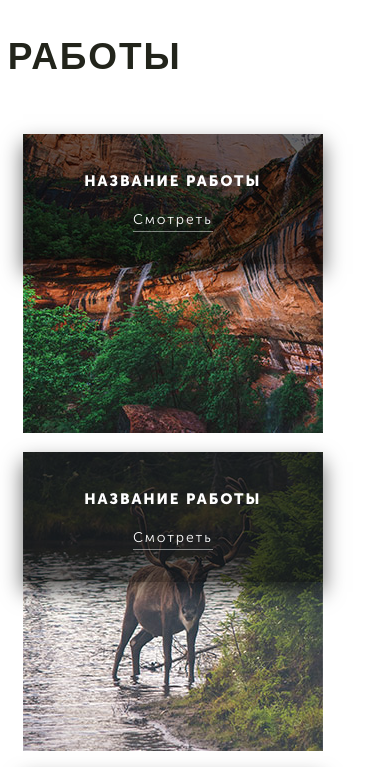
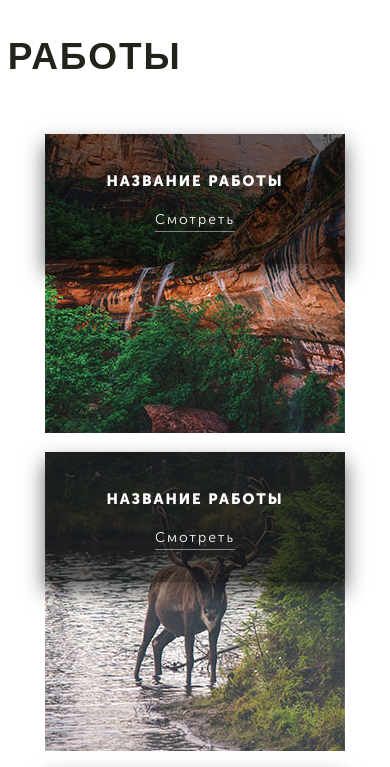
Before and after one commit to s4portfolio/s4portfolio.github.io, a plain HTML site: page MyPortfolio/index.html in a window 390 px wide. Shown: the part 3100-3867 px from the top of the page. Drawn offline with Linux system fonts and the light colour scheme; files whose address does not match are found by name; a web font is replaced by a local one.

Commit message:
Maybe final changes :)

```diff
--- a/MyPortfolio/css/media-max-740.css
+++ b/MyPortfolio/css/media-max-740.css
@@ -47,8 +47,7 @@
 
 	.works__item {
 		float: none;
-		margin: 15px;
-		margin-left: 15px;
+		margin: 15px auto;
 		width: 300px;
 	}
 
```
